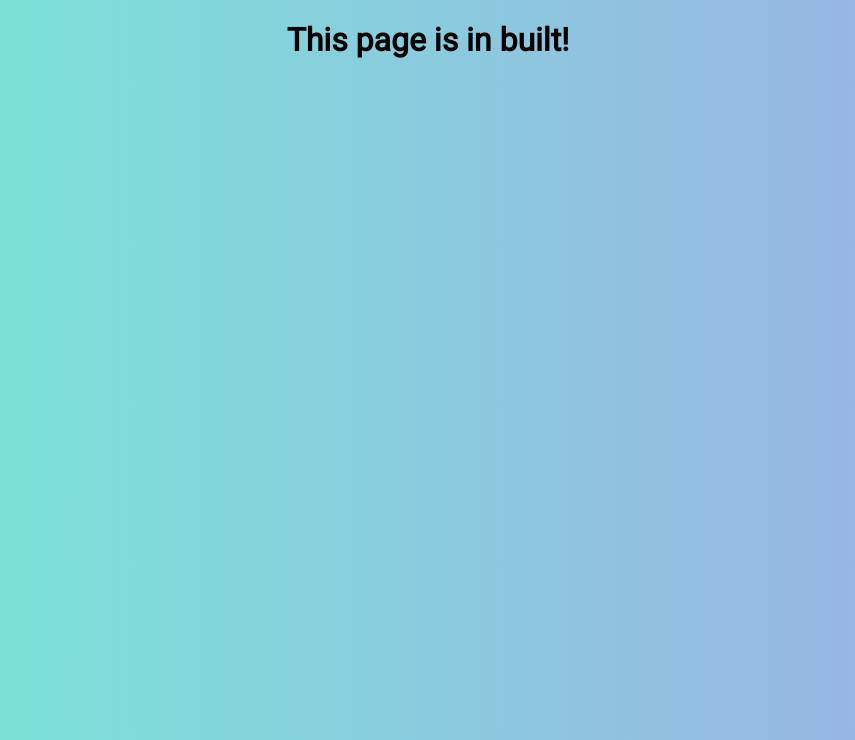
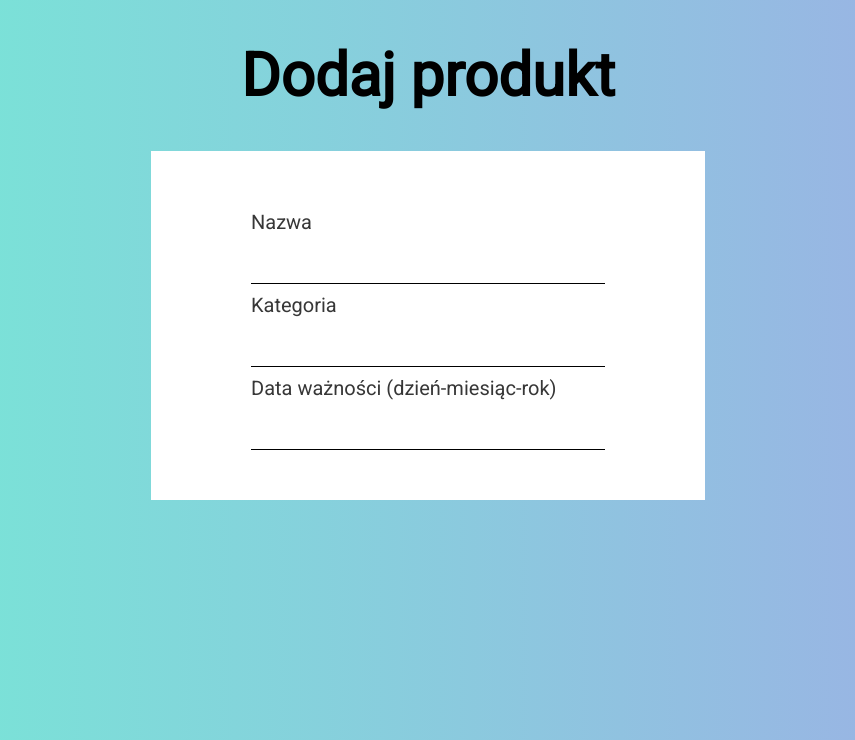
Before and after one commit to Arciiix/Magaziner, a PHP site: page /add.php in a window 1280 px wide. Shown: the top 740 px of the page, without its empty margins (212-1067 px from the left). Run offline with PHP 8.4, Linux system fonts and the light colour scheme.

Commit message:
Added some things to product's add site

```diff
--- a/add.php
+++ b/add.php
@@ -15,7 +15,38 @@
 </head>
 <body>
 
-<center><h1>This page is in built!</h1></center>
+<center>
+
+<h1>Dodaj produkt</h1>
+
+<div id = "addingForm">
+
+<label>
+<span>Nazwa</span>
+</br>
+<input type="text" />
+</label>
+
+</br>
+
+<label>
+<span>Kategoria</span>
+</br>
+<input type="text" />
+</label>
+</br>
+
+<label>
+<span>Data ważności (dzień-miesiąc-rok)</span>
+</br>
+<input type="text" />
+</label>
+</br>
+
+</div>
+
+
+</center>
 
 </body>
 </html>
--- a/css/add.css
+++ b/css/add.css
@@ -3,6 +3,43 @@ body
     font-family: 'Roboto', sans-serif;
     background-color: #74EBD5;
     background-image: linear-gradient(to right, #74EBD5 0%, #9FACE6 100%);
-
+    font-size: 30px;
 
 }
+
+#addingForm
+{
+    align-content: center;
+    justify-content: center;
+    display: inline-block;
+    text-align: left;
+    padding-left: 100px;
+    padding-right: 100px;
+    padding-top: 50px;
+    padding-bottom: 50px;
+    background-color: white;
+}
+
+input
+{
+    font-family: 'Roboto', sans-serif;
+    width: 350px;
+    height: 40px;
+    border: none;
+    font-size: 25px;
+    margin-top: 5px;
+    border-bottom: 1.5px solid black;
+    transition: border-bottom 0.3s;
+  }
+
+  input:focus
+  {
+      border-bottom: 1.5px solid rgb(51, 126, 196);
+  }
+
+span
+{
+    font-family: 'Roboto', sans-serif;
+    font-size: 20px;
+    color: #373737;
+}
```
